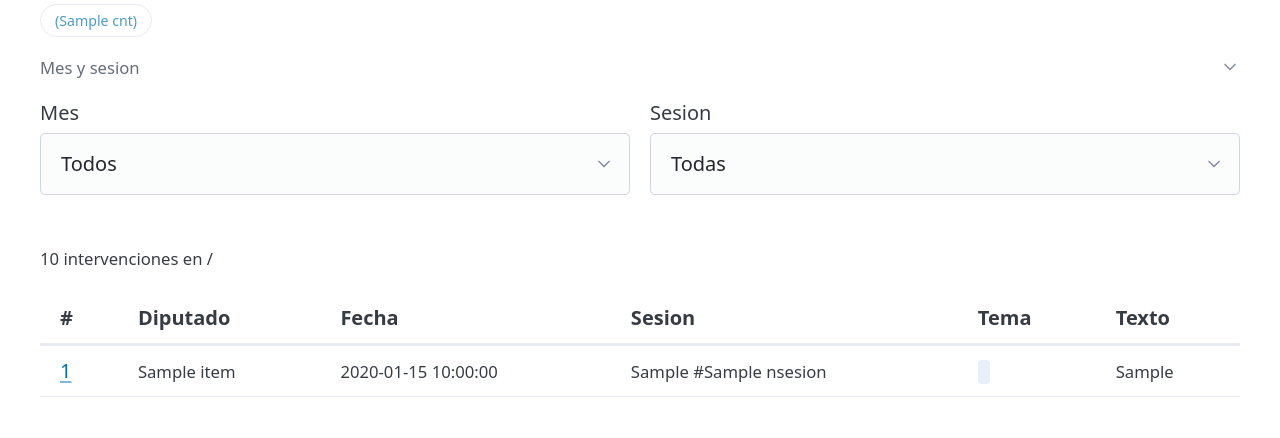
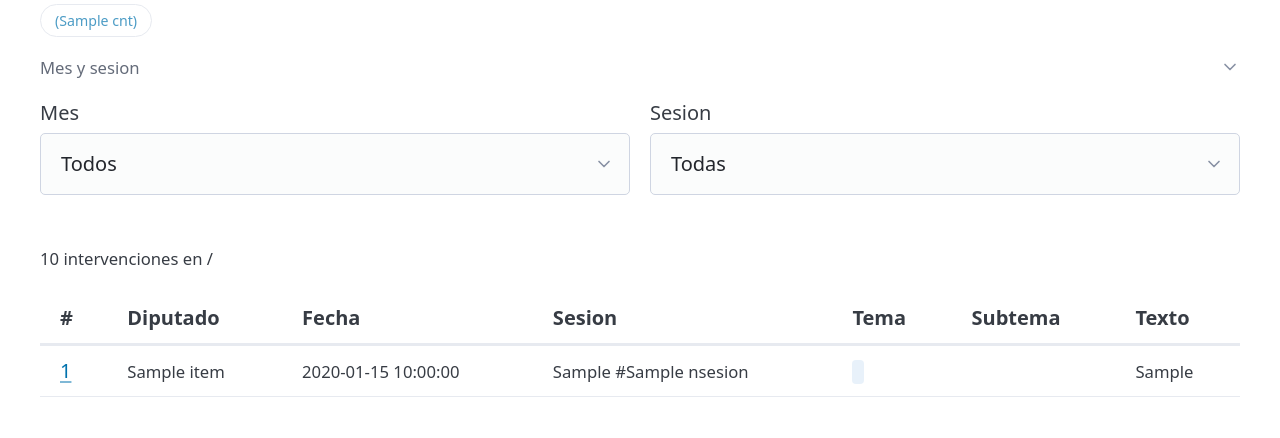
Before and after one commit to aguero-pen/visor_predicciones, a FastAPI app: template templates/explorar.html in a window 1280 px wide. Shown: the part 362-800 px from the top of the page. Run offline with FastAPI, Linux system fonts and the light colour scheme; the template is opened without the code that fills it: most values are stand-ins (such as "Sample title", 1, 10 or a date in 2020); some libraries are stand-ins or nearby versions.

Commit message:
feat: mostrar columna de subtema en tabla del explorador

```diff
--- a/templates/explorar.html
+++ b/templates/explorar.html
@@ -80,6 +80,7 @@
             <th>Fecha</th>
             <th>Sesion</th>
             <th>Tema</th>
+            <th>Subtema</th>
             <th>Texto</th>
         </tr>
     </thead>
@@ -91,6 +92,7 @@
             <td><small>{{ item.fecha }}</small></td>
             <td><small>{{ item.tipo_sesion }} #{{ item.nsesion }}</small></td>
             <td><mark class="tema-badge">{{ formato_label(item.tema_principal) }}</mark></td>
+            <td><small>{{ formato_label(item.subtema_principal) }}</small></td>
             <td><small>{{ item.intervencion_corta }}{% if item.intervencion_corta|length >= 300 %}...{% endif %}</small></td>
         </tr>
         {% endfor %}
```
